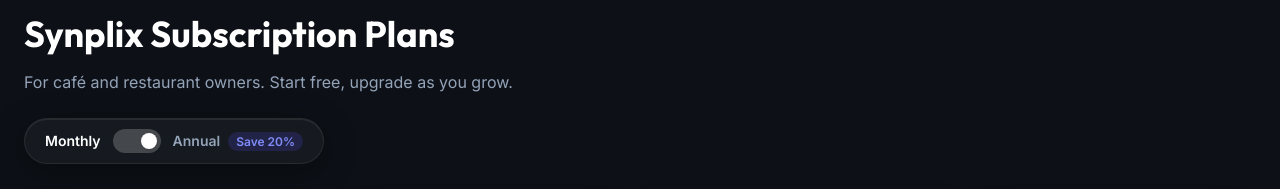
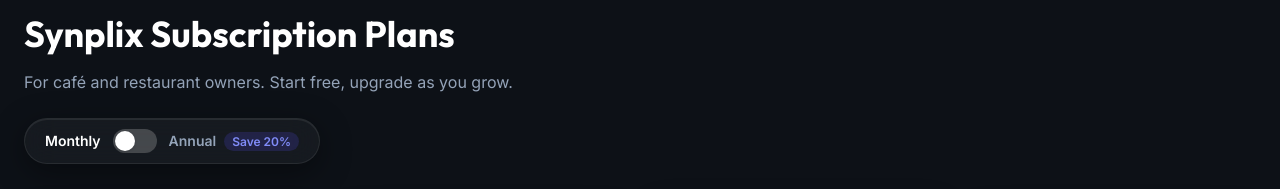
Before and after one commit to YashTupe22/Applix-Infotech, a Next.js app: page /pricing in a window 1280 px wide. Shown: the part 2182-2371 px from the top of the page. Built offline with nearby package versions, Linux system fonts and the light colour scheme.

Commit message:
New update

```diff
--- a/app/pricing/page.js
+++ b/app/pricing/page.js
@@ -397,10 +397,10 @@
                             </span>
                             <button
                                 onClick={() => setAnnual((a) => !a)}
-                                className={`relative w-12 h-6 rounded-full transition-colors duration-300 focus:outline-none ${annual ? 'bg-purple' : 'bg-white/20'}`}
+                                className={`relative w-11 h-6 rounded-full transition-colors duration-300 focus:outline-none overflow-hidden ${annual ? 'bg-purple' : 'bg-white/20'}`}
                                 aria-label="Toggle annual billing"
                             >
-                                <span className={`absolute top-1 w-4 h-4 rounded-full bg-white shadow transition-transform duration-300 ${annual ? 'translate-x-7' : 'translate-x-1'}`} />
+                                <span className={`absolute top-0.5 left-0.5 w-5 h-5 rounded-full bg-white shadow transition-transform duration-300 ${annual ? 'translate-x-5' : 'translate-x-0'}`} />
                             </button>
                             <span className={`text-sm font-semibold transition-colors ${annual ? 'text-white' : 'text-slate-400'}`}>
                                 Annual
```
